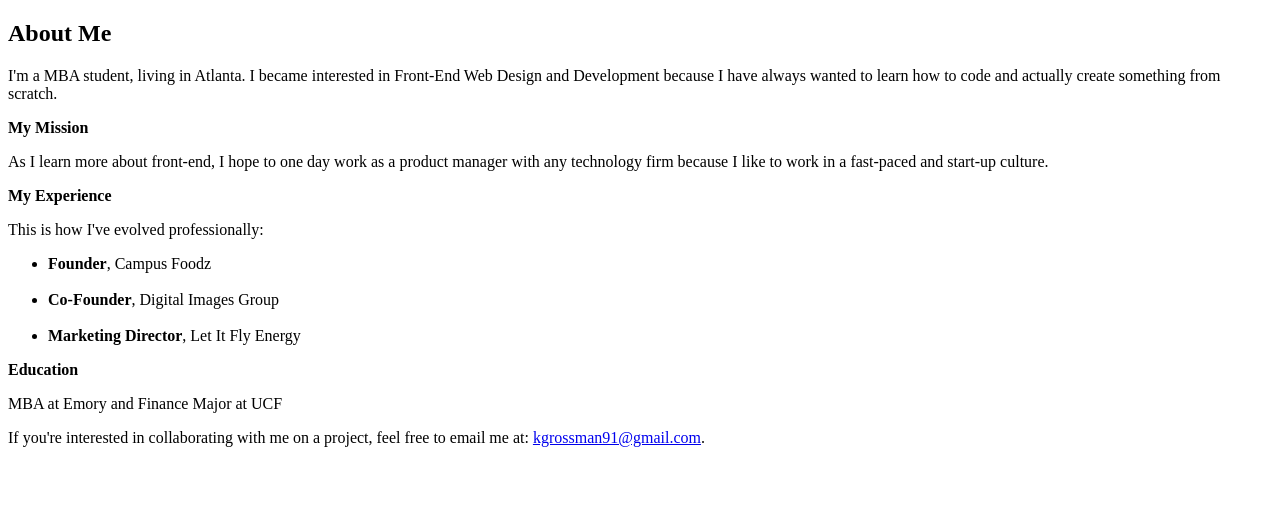
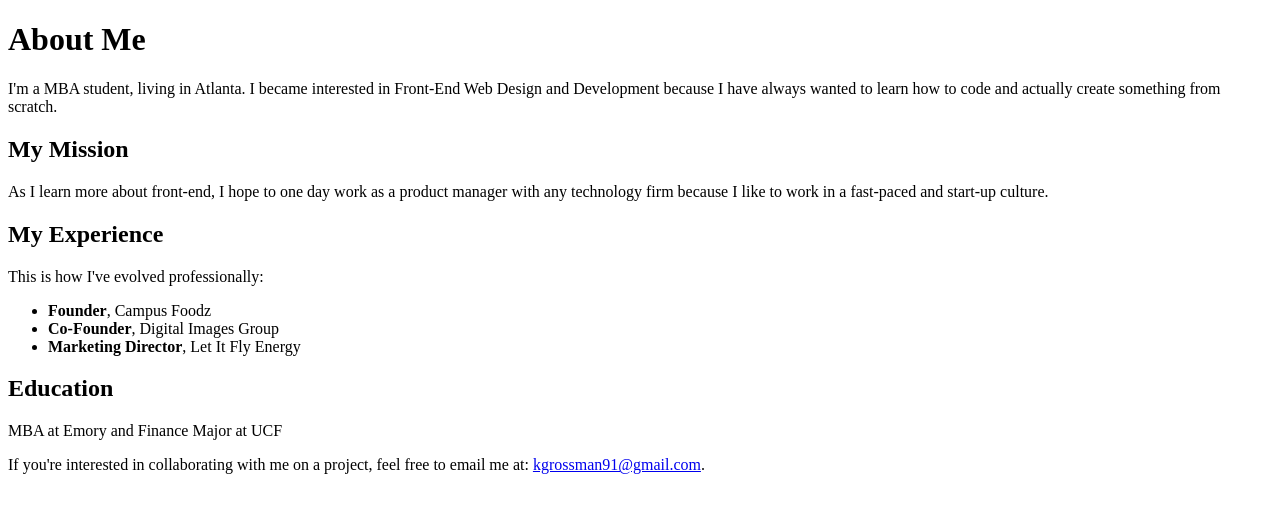
Before and after one commit to kgrossman91/kgrossman91.github.io, a plain HTML site: page index.html in a window 1280 px wide. Drawn offline with Linux system fonts and the light colour scheme.

Commit message:
mentor rec'd changes

```diff
--- a/index.html
+++ b/index.html
@@ -1,28 +1,26 @@
 <!DOCTYPE html>
 <html>
-	<head>
-		<title>About Kyle Grossman</title>
-	<head>
-	<body>
-		<h2>About Me</h2>
+<head>
+	<title>About Kyle Grossman</title>
+</head>
+<body>
+	<h1>About Me</h1>
+		<p>I'm a MBA student, living in Atlanta. I became interested in Front-End Web Design and Development because I have always wanted to learn how to code and actually create something from scratch.</p>
+	<h2>My Mission</h2>
 		<p>
-			I'm a MBA student, living in Atlanta. I became interested in Front-End Web Design and Development because I have always wanted to learn how to code and actually create something from scratch.
-		</p>
-		<strong>My Mission</strong>
-		</p>
 		As I learn more about front-end, I hope to one day work as a product manager with any technology firm because I like to work in a fast-paced and start-up culture.
 		</p>
-		<strong>My Experience</strong>
+	<h2>My Experience</h2>
 		<p>
 		This is how I've evolved professionally:
 		</p>
 		<ul>
-			<li><strong>Founder</strong>, Campus Foodz</li><br>
-			<li><strong>Co-Founder</strong>, Digital Images Group</li><br>
+			<li><strong>Founder</strong>, Campus Foodz<br><em></em></li>
+			<li><strong>Co-Founder</strong>, Digital Images Group</li>
 			<li><strong>Marketing Director</strong>, Let It Fly Energy</li>
 		</ul>
-		<p><strong>Education</strong></p>
+	<h2>Education</h2>
 		<p>MBA at Emory and Finance Major at UCF</p>
-		<p>If you're interested in collaborating with me on a project, feel free to email me at: <a href="mailto:kgrossman91@gmail.com">kgrossman91@gmail.com</a>.
-	</body>
+		<p>If you're interested in collaborating with me on a project, feel free to email me at: <a href="mailto:kgrossman91@gmail.com" target="_blank">kgrossman91@gmail.com</a>.</p>
+</body>
 </html>
```
